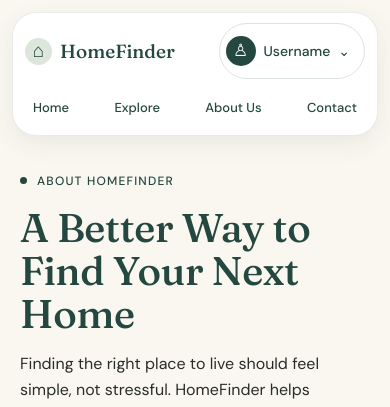
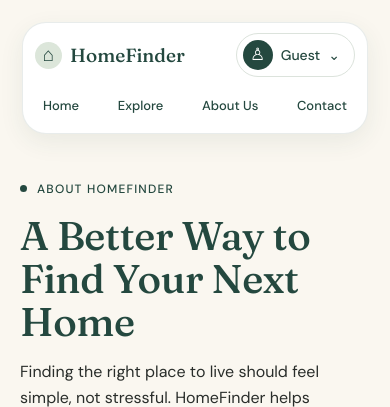
Before and after one commit to Toubassi/rental_website, a Django app: page /about/ in a window 390 px wide. Shown: the top 407 px of the page. Run offline with Django 5.2, Linux system fonts and the light colour scheme.

Commit message:
Sticky header, match home navbar sizing, show session username

```diff
--- a/rental_site/properties/static/css/base.css
+++ b/rental_site/properties/static/css/base.css
@@ -20,18 +20,36 @@
   --hf-grey: #4f5651;
 }
 
+/* Sizes include padding + border (home.css does the same with * { box-sizing }).
+   Only for the header and footer, so other page CSS is not affected. */
+.site-header,
+.site-header *,
+.site-footer,
+.site-footer * {
+  box-sizing: border-box;
+}
+
 /* ============ HEADER ============ */
 
+/* Sticky: stays at the top while scrolling.
+   Distance from the page edge copied from home:
+   left/right = body 12px + page-frame 8px + hero 28px = 48px (more on screens wider than 1424px)
+   top        = body 12px + page-frame 8px + hero 22px = 42px (30px margin + 12px padding;
+                the margin scrolls away, so only a 12px cream band stays above the pill) */
 .site-header {
-  max-width: 1400px;
-  margin: 0 auto;
-  padding: 24px 36px 0;
+  position: sticky;
+  top: 0;
+  z-index: 100; /* above the dropdown (20) and page content */
+  margin-top: 30px;
+  padding: 12px max(48px, calc((100% - 1328px) / 2)) 12px;
+  background: var(--hf-cream);
 }
 
 .site-nav {
   position: relative;
   z-index: 5;
   display: flex;
+  flex-wrap: wrap;
   align-items: center;
   justify-content: space-between;
   gap: 16px;
@@ -245,9 +263,7 @@
 /* ============ TABLET ============ */
 
 @media (max-width: 1024px) {
-  .site-header {
-    padding: 20px 24px 0;
-  }
+  /* home keeps the same 48px side distance on tablet, so .site-header is not changed here */
 
   .site-nav {
     min-height: 60px;
@@ -277,8 +293,10 @@
 /* ============ MOBILE ============ */
 
 @media (max-width: 600px) {
+  /* home on mobile: body 5px + page-frame 5px + hero 12px = 22px */
   .site-header {
-    padding: 12px 12px 0;
+    margin-top: 10px;
+    padding: 12px 22px 10px;
   }
 
   .site-nav {
--- a/rental_site/properties/templates/base.html
+++ b/rental_site/properties/templates/base.html
@@ -36,7 +36,8 @@
             <details class="site-user-menu">
                 <summary class="site-user-summary">
                     <span class="site-user-avatar" aria-hidden="true">♙</span>
-                    <span>Username</span>
+                    {# 'username' is the session key set by login and register in login/views.py #}
+                    <span>{{ request.session.username|default:"Guest" }}</span>
                     <span aria-hidden="true">⌄</span>
                 </summary>
 
```
